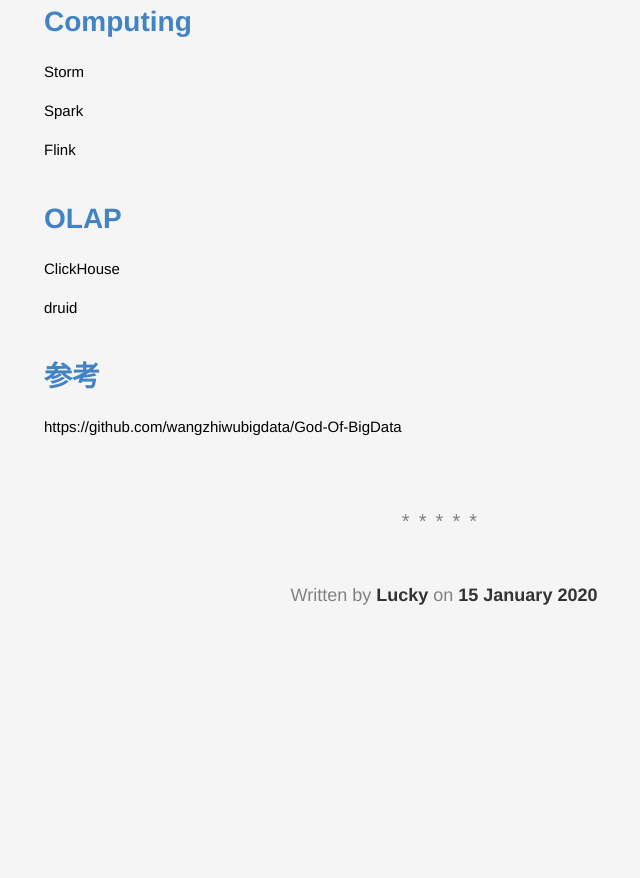
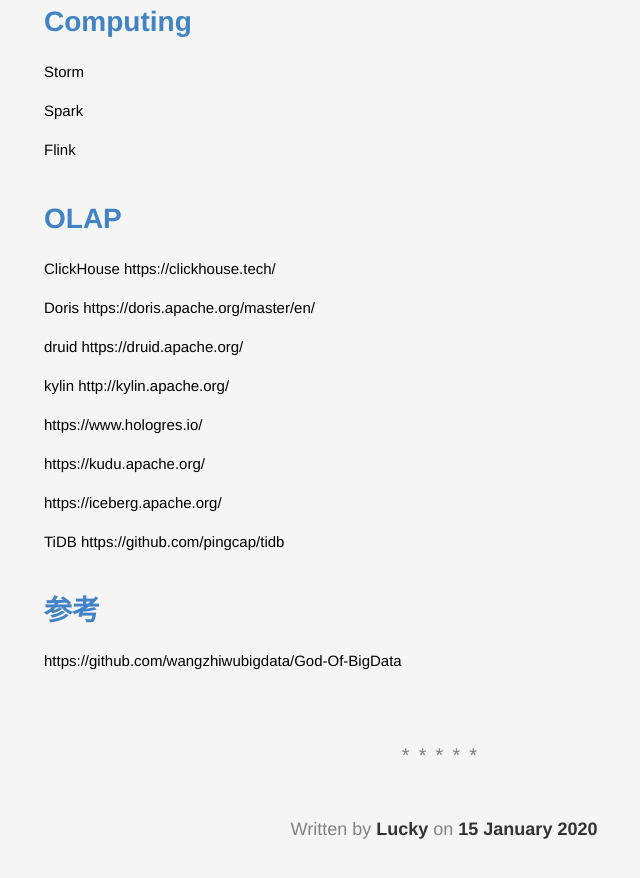
Before and after one commit to lucky521/blog, a Jekyll site: the page built from _posts/tech/2020-01-15-big-data-process.markdown, in a window 1280 px wide and 900 px high, scrolled down 1393 px. Shown: the top 878 px of the window, without its empty margins (196-836 px from the left). Built offline with Jekyll 4.4.1, drawn with Linux system fonts in a browser that asks for light colours; before the commit the page ends 2130 px from its top, so only the background shows below that.

Commit message:
Update 2020-01-15-big-data-process.markdown

```diff
--- a/_posts/tech/2020-01-15-big-data-process.markdown
+++ b/_posts/tech/2020-01-15-big-data-process.markdown
@@ -54,11 +54,21 @@
 
 # OLAP
 
-ClickHouse
+ClickHouse https://clickhouse.tech/
 
-druid
+Doris https://doris.apache.org/master/en/
 
+druid https://druid.apache.org/
 
+kylin http://kylin.apache.org/
+
+https://www.hologres.io/
+
+https://kudu.apache.org/
+
+https://iceberg.apache.org/
+
+TiDB https://github.com/pingcap/tidb
 
 # 参考
 
```
